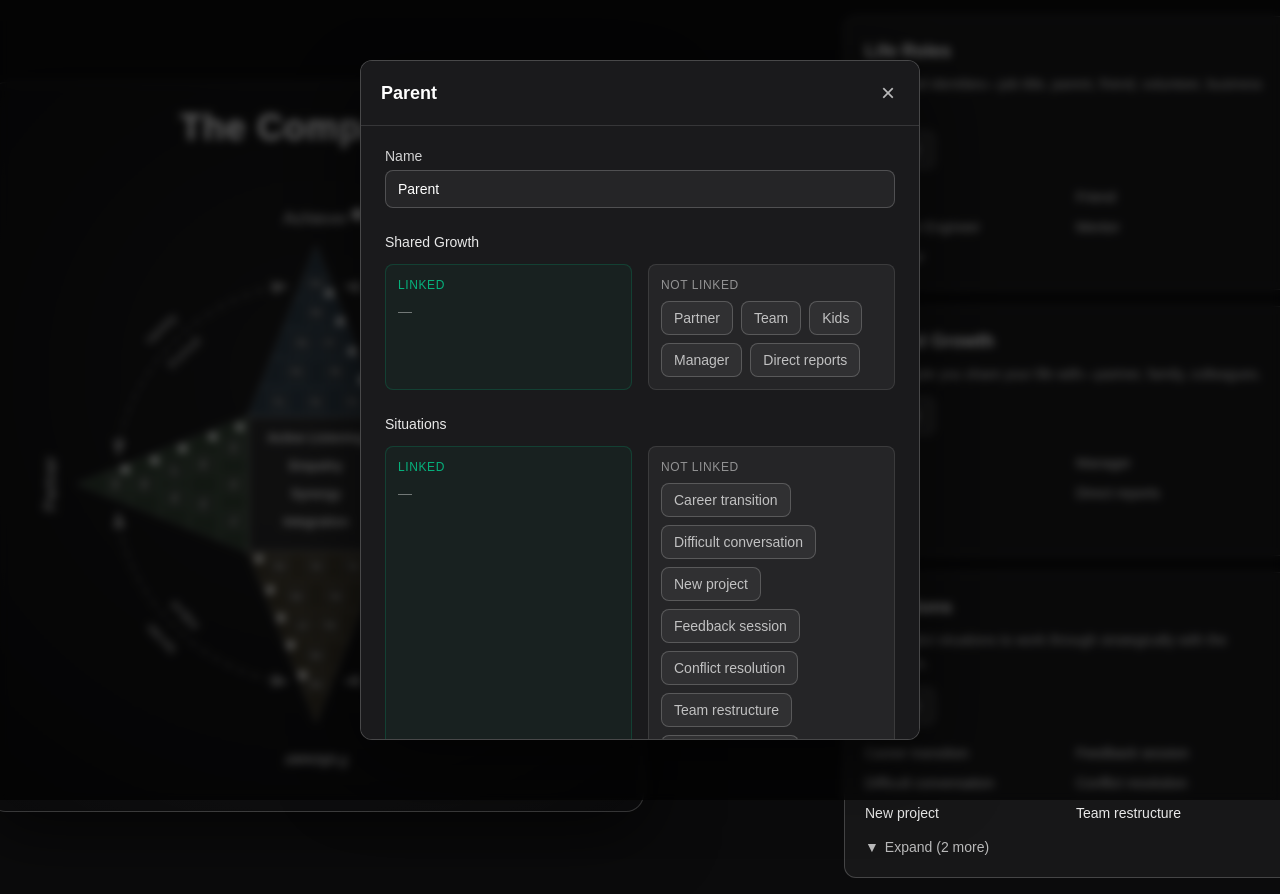
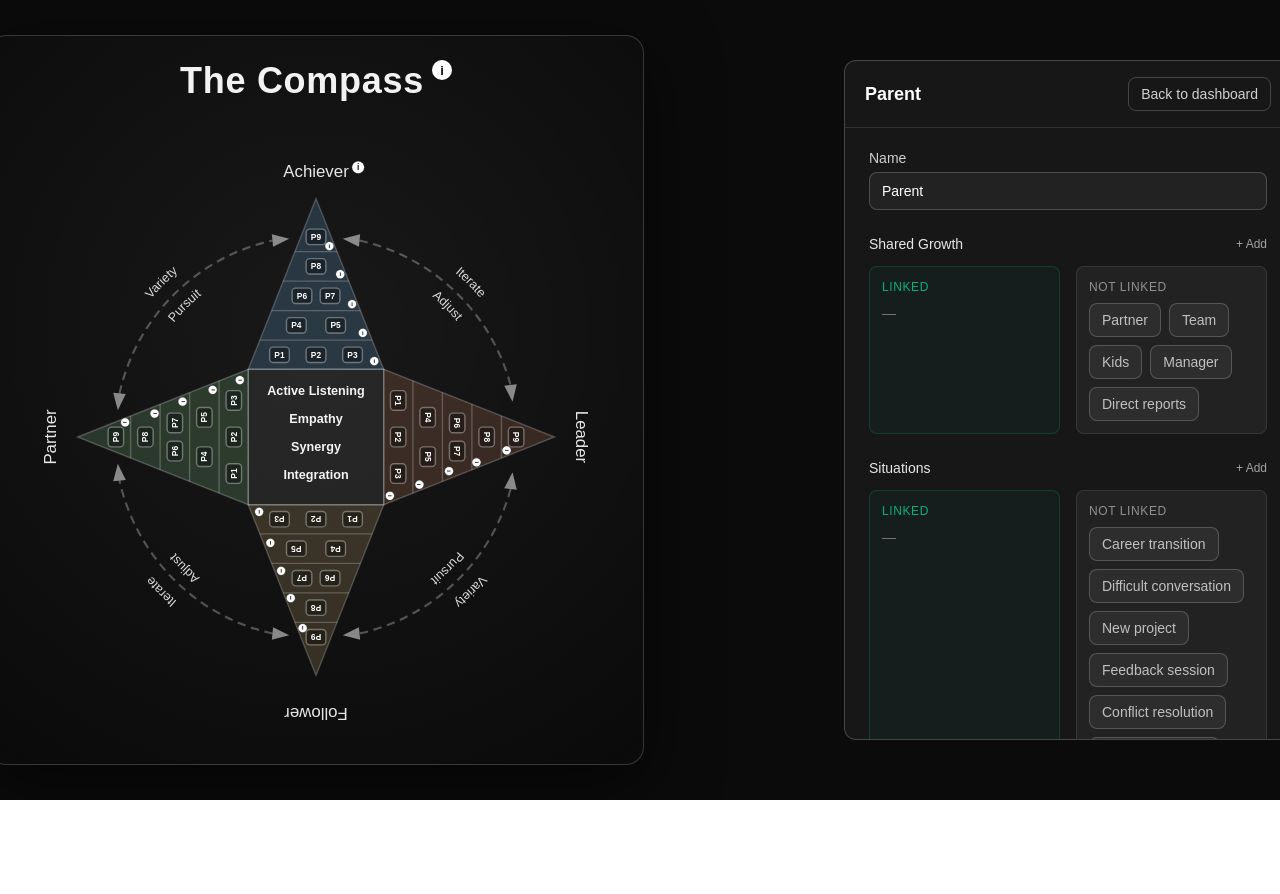
Before and after one commit to Orooro911/compass-app, a Next.js app: page / in a window 1280 px wide. Both pictures are taken after a click on the button "Parent". After the commit the page ends 800 px from the top, so only its background shows below. Built offline with nearby package versions, Linux system fonts and the light colour scheme.

Commit message:
Panel Behavior
Added panel and return to dashboard behavior.

```diff
--- a/app/page.tsx
+++ b/app/page.tsx
@@ -17,18 +17,59 @@ const SUGGESTIONS: Record<string, string[]> = {
 
 const CONTENT_ONLY_MODULES = ["life-roles", "shared-growth"];
 
+const LINK_TARGETS: Record<string, string[]> = {
+  "life-roles": ["shared-growth", "situations"],
+  "shared-growth": ["life-roles", "situations"],
+};
+
+function Lightbox({
+  title,
+  onClose,
+  children,
+  maxWidth = 480,
+}: {
+  title: string;
+  onClose: () => void;
+  children: React.ReactNode;
+  maxWidth?: number;
+}) {
+  return (
+    <div
+      className="fixed inset-0 z-[1000] flex items-center justify-center p-6"
+      style={{ background: "rgba(0,0,0,0.6)", backdropFilter: "blur(4px)" }}
+      onClick={onClose}
+    >
+      <div
+        className="rounded-xl border border-white/20 max-h-[85vh] w-full overflow-auto"
+        style={{ background: "#1a1a1c", boxShadow: "0 24px 80px rgba(0,0,0,0.5)", maxWidth }}
+        onClick={(e) => e.stopPropagation()}
+      >
+        <div className="flex items-center justify-between border-b border-white/12 px-5 py-4">
+          <h2 className="m-0 text-lg font-semibold text-white">{title}</h2>
+          <button type="button" onClick={onClose} className="border-none bg-transparent p-1 text-2xl leading-none text-white/70 hover:text-white" aria-label="Close">
+            ×
+          </button>
+        </div>
+        <div className="px-6 py-5">{children}</div>
+      </div>
+    </div>
+  );
+}
+
 function LinkSection({
   title,
   moduleId,
   items,
   isLinked,
   toggleLink,
+  onAdd,
 }: {
   title: string;
   moduleId: string;
   items: string[];
   isLinked: (mod: string, item: string) => boolean;
   toggleLink: (mod: string, item: string) => void;
+  onAdd?: (moduleId: string) => void;
 }) {
   const linked = items.filter((i) => isLinked(moduleId, i));
   const notLinked = items.filter((i) => !isLinked(moduleId, i));
@@ -50,7 +91,18 @@ function LinkSection({
 
   return (
     <div>
-      <h3 className="mb-3 text-sm font-medium text-white/90">{title}</h3>
+      <div className="mb-3 flex items-center justify-between">
+        <h3 className="text-sm font-medium text-white/90">{title}</h3>
+        {onAdd && (
+          <button
+            type="button"
+            onClick={() => onAdd(moduleId)}
+            className="text-xs text-white/60 hover:text-white"
+          >
+            + Add
+          </button>
+        )}
+      </div>
       <div className="grid grid-cols-2 gap-4">
         <div className="rounded-lg border border-emerald-500/20 bg-emerald-500/5 p-3">
           <div className="mb-2 text-xs font-medium uppercase tracking-wider text-emerald-400/80">Linked</div>
@@ -69,48 +121,28 @@ function LinkSection({
   );
 }
 
-function Lightbox({
+function RightPanel({
   title,
-  onClose,
+  onBack,
   children,
-  maxWidth = 480,
 }: {
   title: string;
-  onClose: () => void;
+  onBack: () => void;
   children: React.ReactNode;
-  maxWidth?: number;
 }) {
   return (
-    <div
-      className="fixed inset-0 z-[1000] flex items-center justify-center p-6"
-      style={{
-        background: "rgba(0,0,0,0.6)",
-        backdropFilter: "blur(4px)",
-      }}
-      onClick={onClose}
-    >
-      <div
-        className="rounded-xl border border-white/20 max-h-[85vh] w-full overflow-auto"
-        style={{
-          background: "#1a1a1c",
-          boxShadow: "0 24px 80px rgba(0,0,0,0.5)",
-          maxWidth,
-        }}
-        onClick={(e) => e.stopPropagation()}
-      >
-        <div className="flex items-center justify-between border-b border-white/12 px-5 py-4">
+    <div className="flex flex-col rounded-xl border border-white/20 bg-white/5 overflow-hidden max-h-[85vh]">
+      <div className="flex items-center justify-between border-b border-white/12 px-5 py-4 shrink-0">
         <h2 className="m-0 text-lg font-semibold text-white">{title}</h2>
         <button
           type="button"
-            onClick={onClose}
-            className="border-none bg-transparent p-1 text-2xl leading-none text-white/70 hover:text-white"
-            aria-label="Close"
+          onClick={onBack}
+          className="rounded-lg border border-white/20 px-3 py-1.5 text-sm text-white/80 hover:bg-white/10 hover:text-white"
         >
-            ×
+          Back to dashboard
         </button>
       </div>
-        <div className="px-6 py-5 text-[17px] leading-relaxed">{children}</div>
-      </div>
+      <div className="flex-1 overflow-auto px-6 py-5 text-[17px] leading-relaxed">{children}</div>
     </div>
   );
 }
@@ -156,14 +188,12 @@ function ItemList({
 }
 
 function AddLightbox({
-  moduleId,
   moduleTitle,
   currentItems,
   suggestions,
   onAdd,
   onClose,
 }: {
-  moduleId: string;
   moduleTitle: string;
   currentItems: string[];
   suggestions: string[];
@@ -193,7 +223,6 @@ function AddLightbox({
           onChange={(e) => setQuery(e.target.value)}
           placeholder="Type to search or add new…"
           className="w-full rounded-lg border border-white/20 bg-white/5 px-3 py-2 text-white placeholder:text-white/40"
-          autoFocus
         />
         <div className="max-h-64 overflow-auto rounded-lg border border-white/10">
           <div className="divide-y divide-white/10">
@@ -286,15 +315,16 @@ function ModuleCard({
 
 const initialItems = Object.fromEntries(MODULES.map((m) => [m.id, [...m.items]]));
 
+type RightPanelView = { type: "dashboard" } | { type: "item-detail"; item: string; moduleId: string };
+
 export default function Home() {
   const [moduleItems, setModuleItems] = useState<Record<string, string[]>>(initialItems);
-  const [lightbox, setLightbox] = useState<{ item: string; moduleId: string } | null>(null);
-  const [addLightbox, setAddLightbox] = useState<string | null>(null);
+  const [rightPanel, setRightPanel] = useState<RightPanelView>({ type: "dashboard" });
+  const [addLightboxModuleId, setAddLightboxModuleId] = useState<string | null>(null);
   const [editedName, setEditedName] = useState("");
   const [links, setLinks] = useState<Set<string>>(new Set());
 
-  const sharedGrowthItems = moduleItems["shared-growth"] ?? [];
-  const situationsItems = moduleItems["situations"] ?? [];
+  const activeItem = rightPanel.type === "item-detail" ? rightPanel : null;
 
   const addItem = (moduleId: string, item: string) => {
     setModuleItems((prev) => {
@@ -305,21 +335,21 @@ export default function Home() {
   };
 
   const handleItemClick = (item: string, moduleId: string) => {
-    setLightbox({ item, moduleId });
+    setRightPanel({ type: "item-detail", item, moduleId });
     setEditedName(item);
   };
 
-  const closeLightbox = () => setLightbox(null);
+  const backToDashboard = () => setRightPanel({ type: "dashboard" });
 
   const linkKey = (srcMod: string, srcItem: string, tgtMod: string, tgtItem: string) =>
     `${srcMod}|${srcItem}|${tgtMod}|${tgtItem}`;
 
   const isLinked = (targetModuleId: string, targetItem: string) =>
-    !!lightbox && links.has(linkKey(lightbox.moduleId, lightbox.item, targetModuleId, targetItem));
+    !!activeItem && links.has(linkKey(activeItem.moduleId, activeItem.item, targetModuleId, targetItem));
 
   const toggleLink = (targetModuleId: string, targetItem: string) => {
-    if (!lightbox) return;
-    const key = linkKey(lightbox.moduleId, lightbox.item, targetModuleId, targetItem);
+    if (!activeItem) return;
+    const key = linkKey(activeItem.moduleId, activeItem.item, targetModuleId, targetItem);
     setLinks((prev) => {
       const next = new Set(prev);
       if (next.has(key)) next.delete(key);
@@ -343,8 +373,10 @@ export default function Home() {
       {/* Spacer — desktop only */}
       <div className="hidden lg:block flex-none w-[200px] shrink-0" />
 
-      {/* Right: Module cards */}
-      <div className="flex-none flex flex-col justify-center gap-4 pt-6 lg:pt-0 lg:max-w-md">
+      {/* Right: Module cards or detail/add panel */}
+      <div className="flex-none flex flex-col justify-center pt-6 lg:pt-0 lg:max-w-md">
+        {rightPanel.type === "dashboard" && (
+          <div className="flex flex-col gap-4">
             {MODULES.map((m) => (
               <ModuleCard
                 key={m.id}
@@ -353,26 +385,14 @@ export default function Home() {
                 description={m.description}
                 items={moduleItems[m.id] ?? []}
                 onItemClick={CONTENT_ONLY_MODULES.includes(m.id) ? (item) => handleItemClick(item, m.id) : undefined}
-            onAdd={() => setAddLightbox(m.id)}
+                onAdd={() => setAddLightboxModuleId(m.id)}
               />
             ))}
           </div>
-
-      {/* Add item lightbox */}
-      {addLightbox && (
-        <AddLightbox
-          moduleId={addLightbox}
-          moduleTitle={MODULES.find((m) => m.id === addLightbox)?.title ?? ""}
-          currentItems={moduleItems[addLightbox] ?? []}
-          suggestions={SUGGESTIONS[addLightbox] ?? []}
-          onAdd={(item) => addItem(addLightbox, item)}
-          onClose={() => setAddLightbox(null)}
-        />
         )}
 
-      {/* Item detail lightbox — edit name + see/toggle links */}
-      {lightbox && (
-        <Lightbox title={lightbox.item} onClose={closeLightbox} maxWidth={560}>
+        {rightPanel.type === "item-detail" && (
+          <RightPanel title={rightPanel.item} onBack={backToDashboard}>
             <div className="flex flex-col gap-6">
               <label className="text-sm text-white/80">
                 Name
@@ -384,37 +404,45 @@ export default function Home() {
                 />
               </label>
 
-            {sharedGrowthItems.length > 0 && (
+              {(LINK_TARGETS[rightPanel.moduleId] ?? []).map((targetModuleId) => {
+                const targetModule = MODULES.find((m) => m.id === targetModuleId);
+                const items = moduleItems[targetModuleId] ?? [];
+                if (!targetModule) return null;
+                return (
                   <LinkSection
-                title="Shared Growth"
-                moduleId="shared-growth"
-                items={sharedGrowthItems}
+                    key={targetModuleId}
+                    title={targetModule.title}
+                    moduleId={targetModuleId}
+                    items={items}
                     isLinked={isLinked}
                     toggleLink={toggleLink}
+                    onAdd={(id) => setAddLightboxModuleId(id)}
                   />
-            )}
-
-            {situationsItems.length > 0 && (
-              <LinkSection
-                title="Situations"
-                moduleId="situations"
-                items={situationsItems}
-                isLinked={isLinked}
-                toggleLink={toggleLink}
-              />
-            )}
+                );
+              })}
 
               <div className="flex justify-end gap-2 pt-2">
                 <button
                   type="button"
-                onClick={closeLightbox}
+                  onClick={backToDashboard}
                   className="rounded-lg border border-white/30 bg-white/10 px-4 py-2 text-sm font-medium text-white transition-colors hover:bg-white/20"
                 >
                   Done
                 </button>
               </div>
             </div>
-        </Lightbox>
+          </RightPanel>
+        )}
+      </div>
+
+      {addLightboxModuleId && (
+        <AddLightbox
+          moduleTitle={MODULES.find((m) => m.id === addLightboxModuleId)?.title ?? ""}
+          currentItems={moduleItems[addLightboxModuleId] ?? []}
+          suggestions={SUGGESTIONS[addLightboxModuleId] ?? []}
+          onAdd={(item) => addItem(addLightboxModuleId, item)}
+          onClose={() => setAddLightboxModuleId(null)}
+        />
       )}
     </main>
   );
```
Lines whose indentation alone changed are shown as unchanged.
